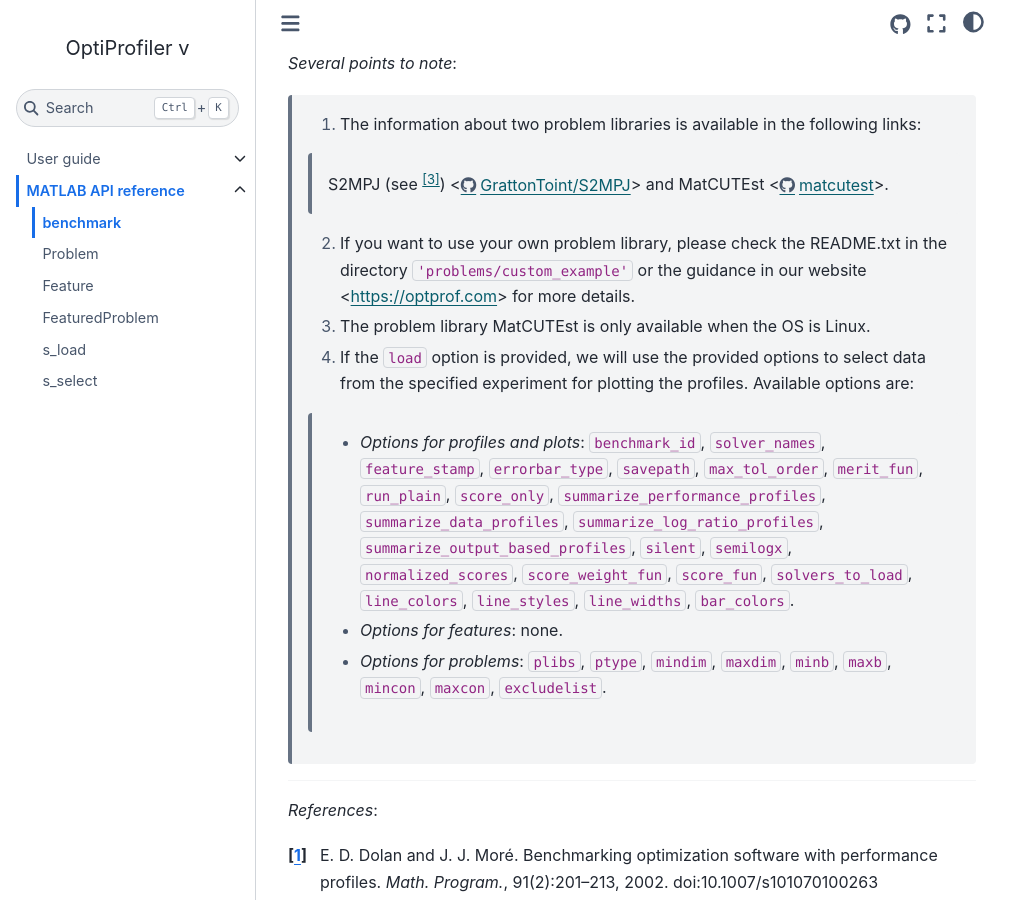
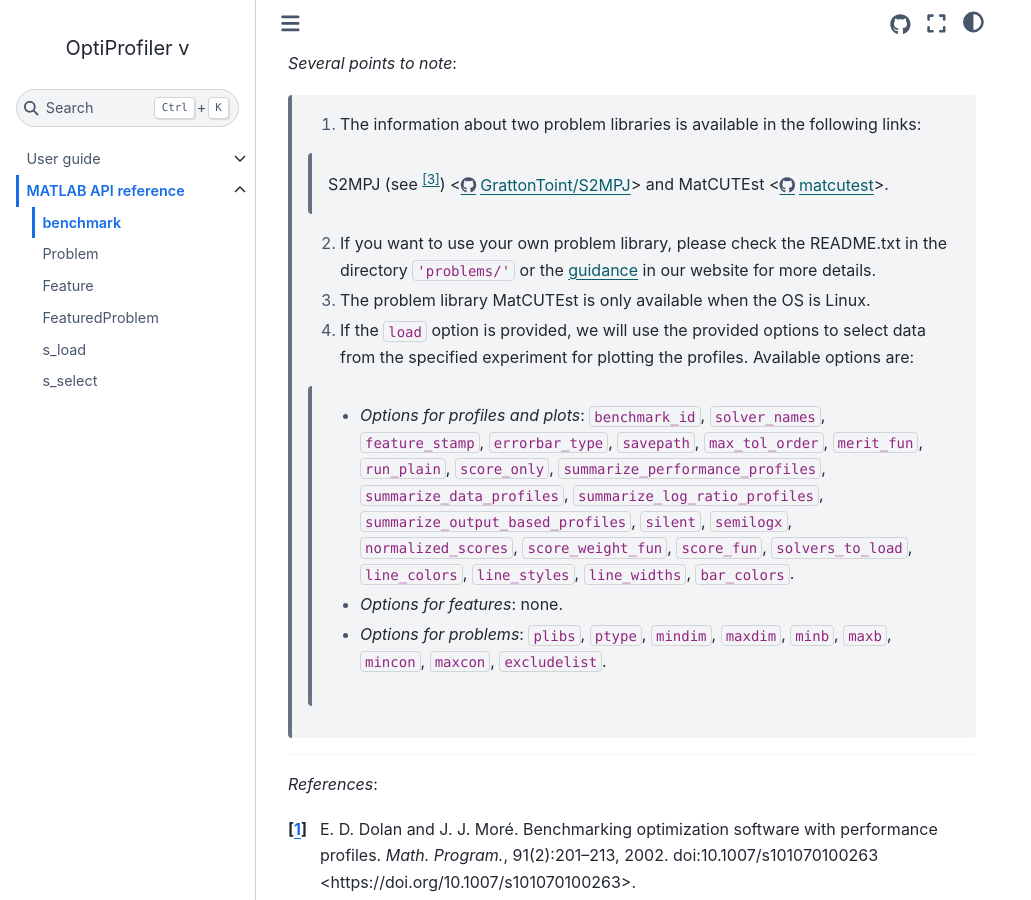
Before and after one commit to optiprofiler/optiprofiler, a Sphinx documentation site: the page built from doc/source/matlab/matlab_generated/benchmark.rst, in a window 1280 px wide and 900 px high, scrolled down 8881 px. Shown: the whole window, without its empty margins (0-1031 px from the left). Built offline with Sphinx 7.4.7 and the Sphinx Book theme 1.1.4, drawn with Linux system fonts in a browser that asks for light colours; the version number could not be read and is left out.

Commit message:
Add README in problems folder

```diff
--- a/doc/source/matlab/matlab_generated/benchmark.rst
+++ b/doc/source/matlab/matlab_generated/benchmark.rst
@@ -267,7 +267,7 @@
   1. The information about two problem libraries is available in the following links:
     S2MPJ (see [3]_) <https://github.com/GrattonToint/S2MPJ> and MatCUTEst <https://github.com/matcutest>.
 
-  2. If you want to use your own problem library, please check the README.txt in the directory ``'problems/custom_example'`` or the guidance in our website <https://optprof.com> for more details.
+  2. If you want to use your own problem library, please check the README.txt in the directory ``'problems/'`` or the :ref:`guidance <use>` in our website for more details.
 
   3. The problem library MatCUTEst is only available when the OS is Linux.
 
```
Also changed, not shown: 2 other files.
